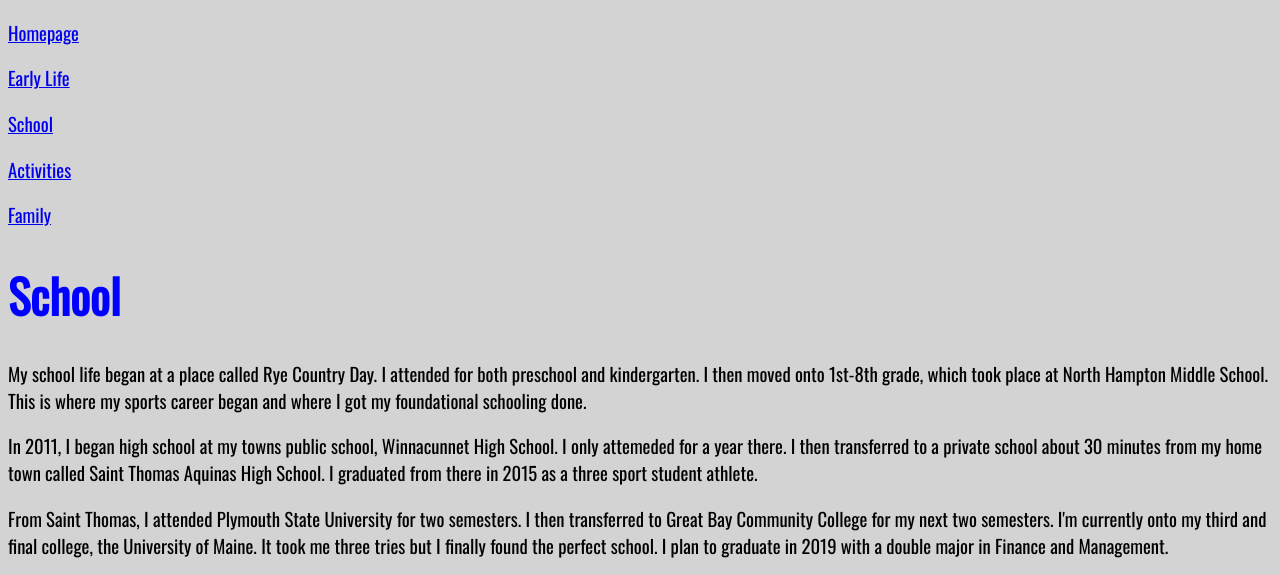
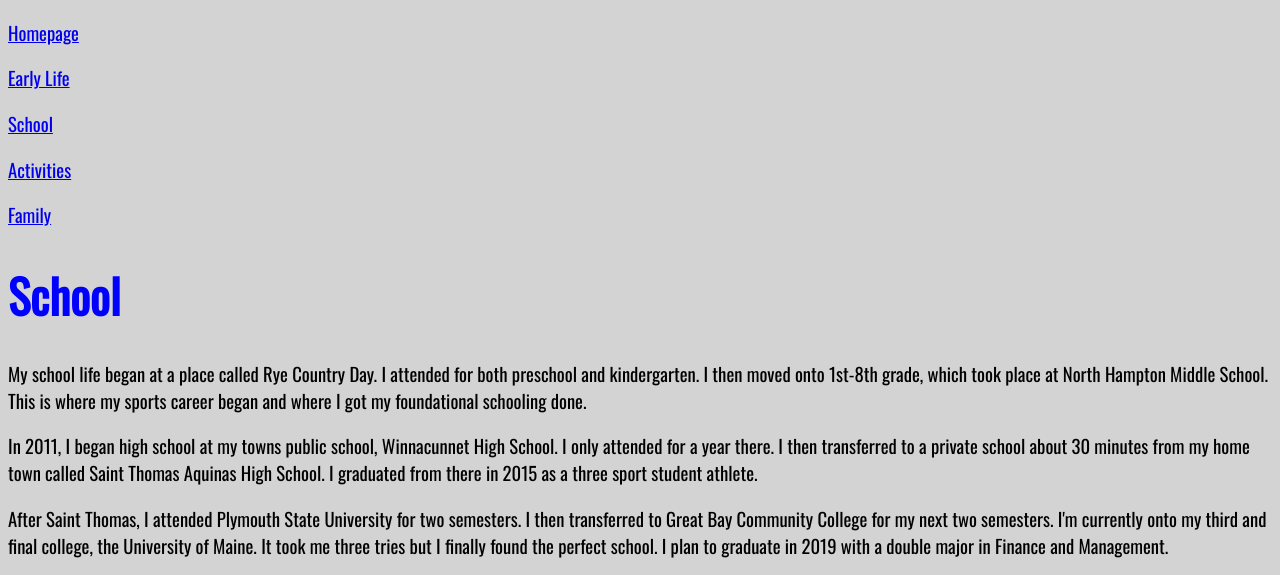
Before and after one commit to RobMilliken17/RobMilliken17.github.io, a plain HTML site: page page3.html in a window 1280 px wide. Shown: the top 575 px of the page. Drawn offline with nearby package versions, Linux system fonts and the light colour scheme.

Commit message:
Add files via upload

```diff
--- a/page3.html
+++ b/page3.html
@@ -21,12 +21,12 @@ took place at North Hampton Middle School. This is where my sports
 career began and where I got my foundational schooling done.</p>
 
 <p> In 2011, I began high school at my towns public school, Winnacunnet
-High School. I only attemeded for a year there. I then transferred to a
+High School. I only attended for a year there. I then transferred to a
 private school about 30 minutes from my home town called Saint Thomas
 Aquinas High School. I graduated from there in 2015 as a three sport
 student athlete.
 
-<p> From Saint Thomas, I attended Plymouth State University for two
+<p> After Saint Thomas, I attended Plymouth State University for two
 semesters. I then transferred to Great Bay Community College for my next two semesters. I'm
 currently onto my third and final college, the University of Maine. It
 took me three tries but I finally found the perfect school. I plan to
```
